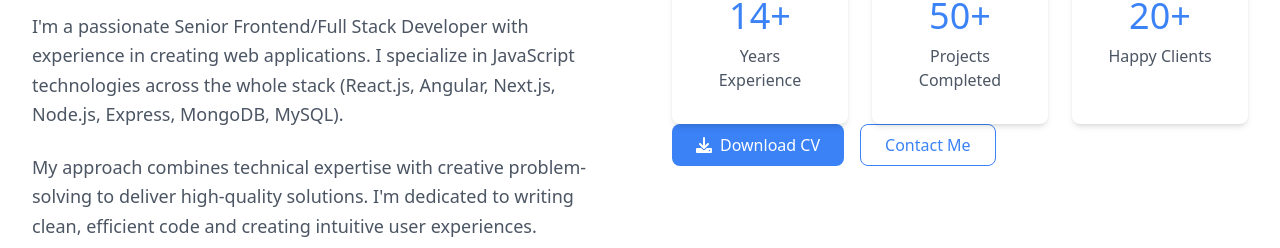
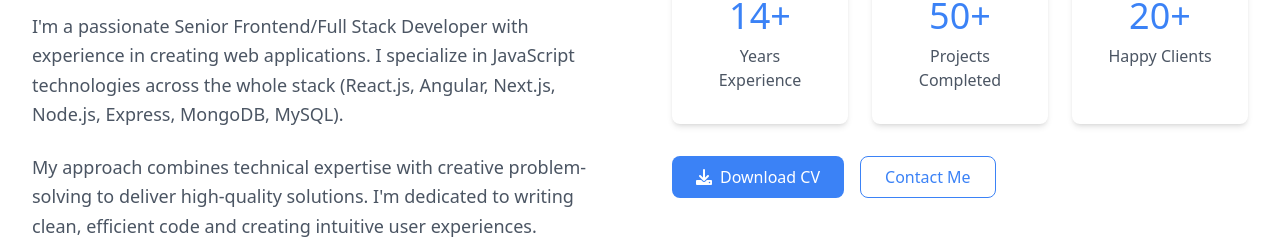
Before and after one commit to ajay3009/portfolio, a React (Vite) app: page / in a window 1280 px wide. Shown: the part 1020-1268 px from the top of the page. Built offline with nearby package versions, Linux system fonts and the light colour scheme.

Commit message:
Download resume btn fixed

```diff
--- a/src/components/sections/About.jsx
+++ b/src/components/sections/About.jsx
@@ -49,8 +49,8 @@ const About = () => {
                 <p className="text-gray-600">Happy Clients</p>
               </div>
             </div>
-            <div class="flex space-x-4">
-                        <a href="#" class="bg-blue-500 hover:bg-blue-600 text-white px-6 py-2 rounded-lg transition flex items-center">
+            <div class="flex space-x-4 mt-8">
+                        <a href="/portfolio/files/Ajay_Resume.pdf" download="Ajay_Resume.pdf" class="bg-blue-500 hover:bg-blue-600 text-white hover:text-white px-6 py-2 rounded-lg transition flex items-center">
                             <i class="fas fa-download mr-2"></i> Download CV
                         </a>
                         <a href="#contact" class="border border-blue-500 text-blue-500 hover:bg-blue-50 px-6 py-2 rounded-lg transition">
```
